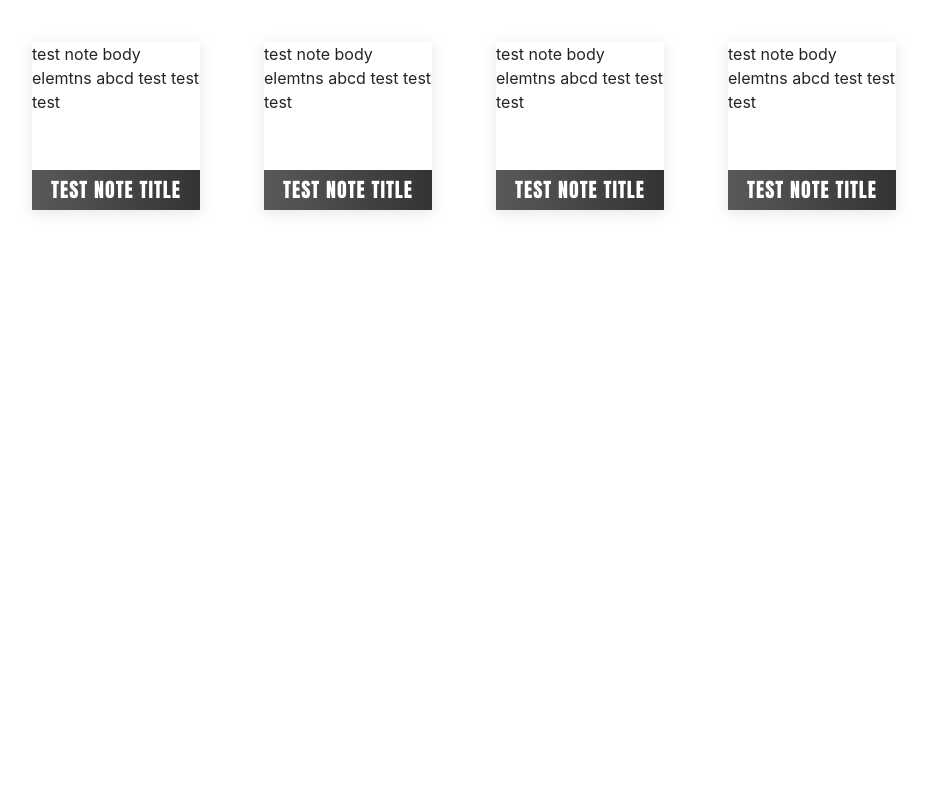
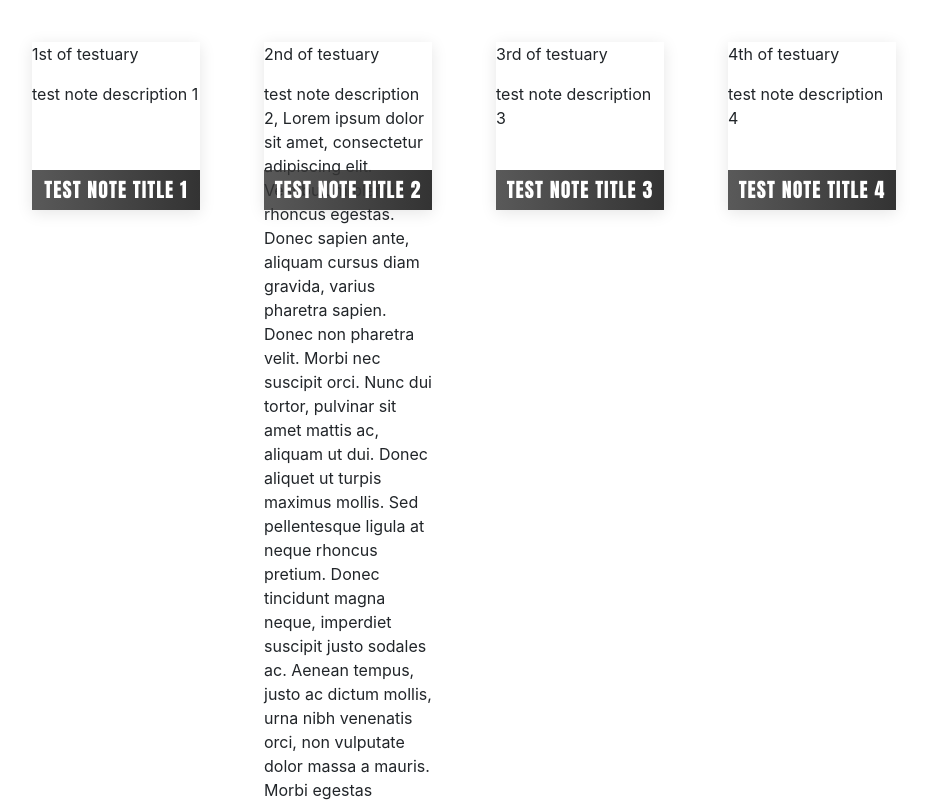
Before and after one commit to Duvvvy/ReviseWithMe, a React (Create React App) app: page / in a window 1280 px wide. Shown: the top 802 px of the page, without its empty margins (0-927 px from the left). Built offline with nearby package versions, Linux system fonts and the light colour scheme.

Commit message:
Kinda works, need to fix CSS for map view as long notes overlap

```diff
--- a/src/Components/NotesView.tsx
+++ b/src/Components/NotesView.tsx
@@ -1,9 +1,10 @@
 import React from 'react';
 import { Modal, ModalHeader, ModalBody} from 'reactstrap';
 
-const debugDBImages = [
+var items = [
   {
     title: "test note title 1",
+    body: "test body 1",
     description: "test note description 1",
     date: "1st of testuary",
     time: "11am",
@@ -12,7 +13,15 @@ const debugDBImages = [
 },
 {
     title: "test note title 2",
-    description: "test note description 2",
+    body: "test body 2",
+    description: `test note description 2,
+    Lorem ipsum dolor sit amet, consectetur adipiscing elit. Vestibulum blandit rhoncus egestas. Donec sapien ante, aliquam cursus diam gravida, varius pharetra sapien. Donec non pharetra velit. Morbi nec suscipit orci. Nunc dui tortor, pulvinar sit amet mattis ac, aliquam ut dui. Donec aliquet ut turpis maximus mollis. Sed pellentesque ligula at neque rhoncus pretium. Donec tincidunt magna neque, imperdiet suscipit justo sodales ac.
+
+Aenean tempus, justo ac dictum mollis, urna nibh venenatis orci, non vulputate dolor massa a mauris. Morbi egestas interdum massa, ac vestibulum ante. Nullam id luctus mi. Nam cursus porttitor mauris. Cras a quam sit amet mi sagittis interdum eu nec odio. Integer ex odio, feugiat consectetur libero eu, auctor condimentum neque. In facilisis augue nec dui faucibus, a congue nulla iaculis. Interdum et malesuada fames ac ante ipsum primis in faucibus. Pellentesque aliquam vestibulum ipsum. Nullam tempus viverra commodo. Maecenas aliquet nisl a odio bibendum, et pulvinar lorem fringilla. Curabitur vitae libero leo. Fusce facilisis tortor sed ullamcorper suscipit.
+
+Aenean sed leo cursus, ultrices ante id, molestie sem. Donec venenatis arcu sed lectus suscipit, nec aliquam dolor malesuada. Nam semper vitae felis a vestibulum. Quisque vitae facilisis felis, id tincidunt dolor. Vestibulum blandit, ipsum a egestas porta, lorem felis fermentum turpis, ultrices imperdiet eros mauris vitae mauris. Nunc vitae sem at leo elementum fermentum non nec ante. Morbi consequat quam urna, at eleifend arcu auctor quis.
+
+    `,
     date: "2nd of testuary",
     time: "12am",
     noteID: "n2",
@@ -20,6 +29,7 @@ const debugDBImages = [
 },
 {
     title: "test note title 3",
+    body: "test body 3",
     description: "test note description 3",
     date: "3rd of testuary",
     time: "3pm",
@@ -28,6 +38,7 @@ const debugDBImages = [
 },
 {
     title: "test note title 4",
+    body: "test body 4",
     description: "test note description 4",
     date: "4th of testuary",
     time: "4pm",
@@ -41,18 +52,24 @@ interface IState{
   isModalOpen: boolean,
   title: String,
   description: String,
+  body: string,
   date: String,
   time: number,
   currentCard: number,
+  currentImageBase64: any,
+  ratio: number
 }
 
 const initialState = {
   isModalOpen: false,
   title: "no title",
   description: "no description",
+  body: "no body",
   date: "not long ago?",
   time: 0,
   currentCard: 0,
+  currentImageBase64: 0,
+  ratio: 1
 }
 
 interface IProps{
@@ -69,17 +86,22 @@ class NotesView extends React.Component <IProps, IState> {
   }
 
   async openImage(index:number) {
-    const image = debugDBImages[index];
+    console.log(index);
+    const image = items[index];
       const base_image = new Image();
       base_image.src = image.src;
       const base64 = await this.getBase64Image(image.src);
       const ratio = await (base_image.width / base_image.height);
-      this.setState(() => ({
-        currentImage: index,
+      this.setState({
+        currentCard: index,
         currentImageBase64: base64,
+        isModalOpen: true,
         ratio: ratio,
-        ...initialState
-      }), () => this.toggle());
+        title: items[index].title,
+        body: items[index].body,
+        description: items[index].description
+      })
+      console.log(this.state)
     }
 
     async getBase64Image(url: any) {
@@ -104,42 +126,31 @@ class NotesView extends React.Component <IProps, IState> {
 
 
 render() {
-    const textStyle = {
-      fontFamily: "helvetica",
-      fontSize: "50px",
-      textTransform: "none",
-      fill: "#FFF",
-      stroke: "#000",
-      userSelect: "none"
-    }
-
     return (
       <div>
         <div className="main-content">
           <div className="content">
-            {debugDBImages.map((image, index) => (
-              <div className="image-holder" key={image.src}>
-                <span
-                  className="bottom-caption"
+            {items.map((textArea, index) => (
+              <div className="image-holder" key={textArea.title}>
+                <p >{items[index].date}</p>
+                <p>{items[index].description}</p>
+                <span className="bottom-caption"
                   onClick={() => this.openImage(index)}
-                >Test Note title</span>
-                <p
-                  id='clickable test'
-
-
-
-                >test note body elemtns abcd test test test</p>
+                >
+                  {items[index].title}
+                </span>
+                <p id='note-title'>
+                </p>
               </div>
             ))}
           </div>
         </div>
         <Modal className="meme-modal" isOpen={this.state.isModalOpen} size="lg">
-          <ModalHeader toggle={this.toggle}>Make-a-Meme</ModalHeader>
-          <ModalBody>
-              <p id='note-body'>test note text</p>
-            <div className="meme-text-input">
-              <button onClick={() => console.log("button clicked")} className="btn btn-primary">Download</button>
-            </div>
+          <ModalHeader toggle={this.toggle}>{this.state.title}</ModalHeader>
+          <ModalBody id='modal-body'>
+              <p id='note-body'>
+                {this.state.description}
+              </p>
           </ModalBody>
         </Modal>
       </div>
```
